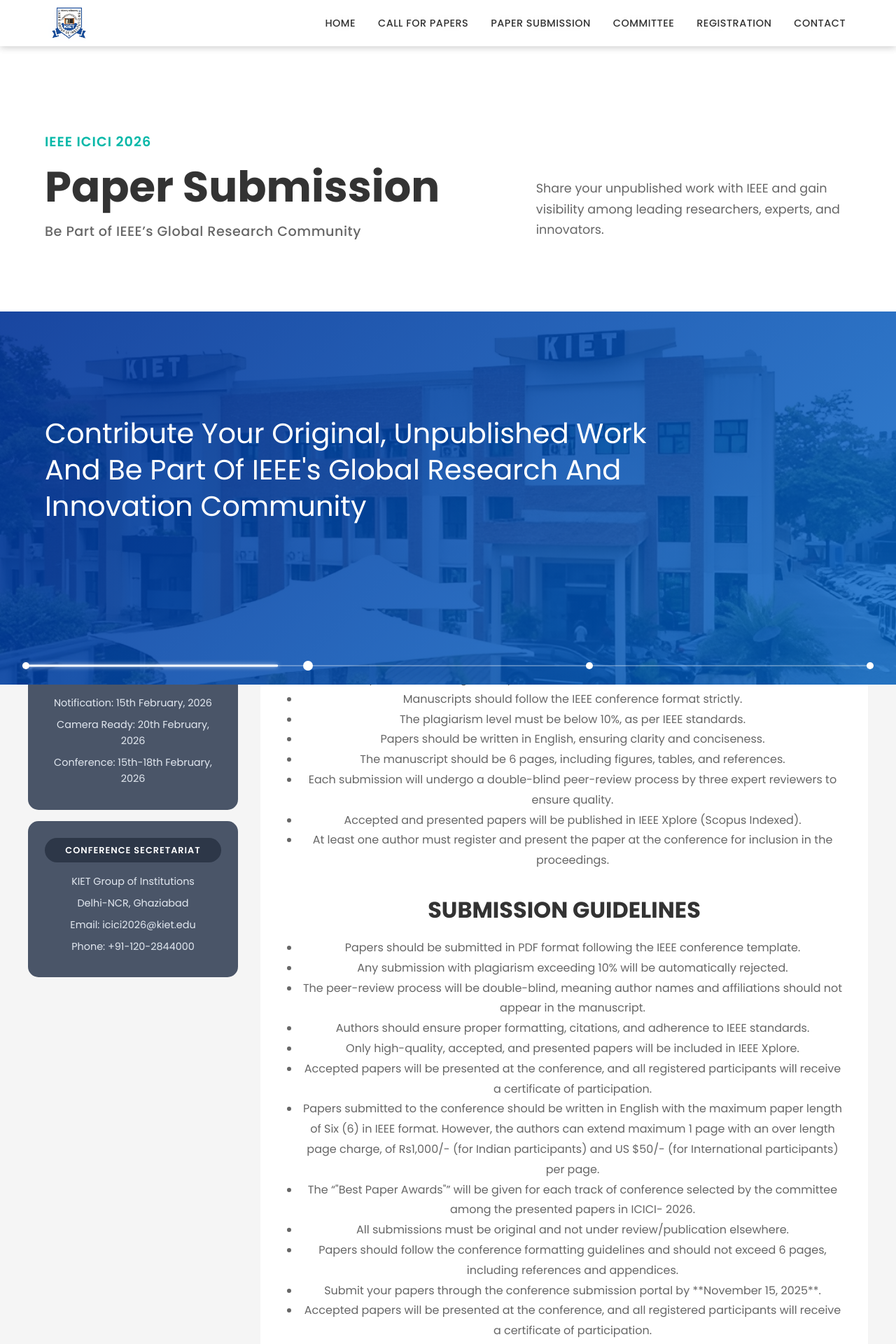
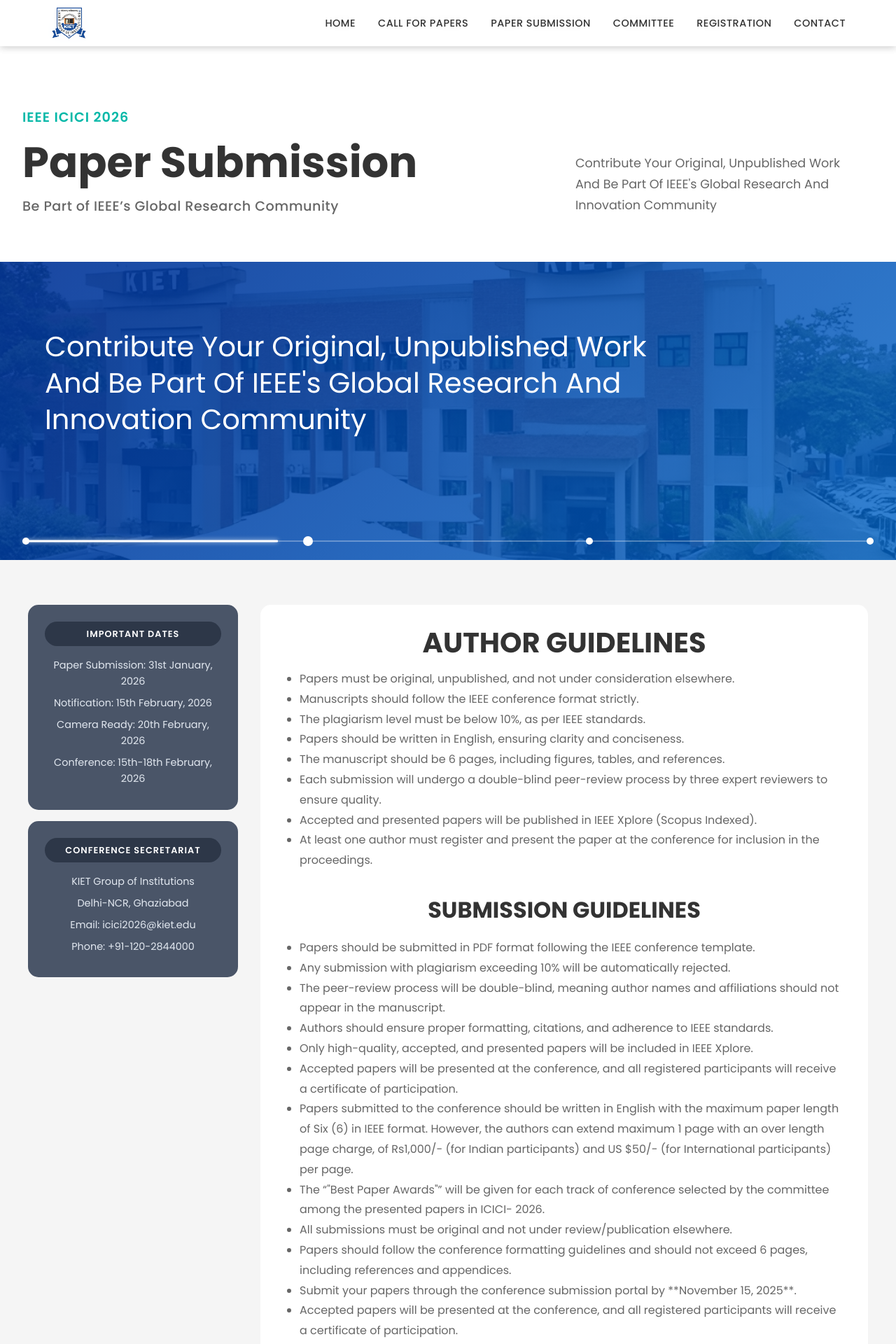
Before and after one commit to ArnavBhardwaj123/KIET_ICICI_2026, a React (Vite) app in the folder frontend/: page /paper-submission in a window 1280 px wide. Shown: the top 1920 px of the page at 70% size. Built offline with nearby package versions, Linux system fonts and the light colour scheme.

Commit message:
Fixed hero section of pages

```diff
--- a/frontend/src/pages/committee.jsx
+++ b/frontend/src/pages/committee.jsx
@@ -388,11 +388,11 @@
         <div
           style={{
             backgroundColor: "white",
-            height: "50%",
+            height: "40%",
             display: "flex",
             alignItems: "center",
             justifyContent: "space-between",
-            padding: "0 4rem",
+            padding: "0 2rem",
             position: "relative",
           }}
         >
@@ -473,7 +473,7 @@
         <div
           style={{
             position: "relative",
-            height: "75%",
+            height: "60%",
             backgroundImage: `url(${slides[currentSlide].backgroundImage})`,
             backgroundSize: "120%",
             backgroundPosition: "center",
--- a/frontend/src/pages/home.jsx
+++ b/frontend/src/pages/home.jsx
@@ -679,8 +679,7 @@
               }}
             >
               Shaping the Future of<br />
-              Intelligent<br />
-              Computing
+              Intelligent Computing
             </h1>
           </div>
 
--- a/frontend/src/pages/papersubmission.jsx
+++ b/frontend/src/pages/papersubmission.jsx
@@ -74,11 +74,11 @@
         <div
           style={{
             backgroundColor: "white",
-            height: "50%",
+            height: "40%",
             display: "flex",
             alignItems: "center",
             justifyContent: "space-between",
-            padding: "0 4rem",
+            padding: "0 2rem",
             position: "relative",
           }}
         >
@@ -149,9 +149,9 @@
                 textAlign: "left",
               }}
             >
-              <div>Share your unpublished work with IEEE and gain</div>
-              <div>visibility among leading researchers, experts, and</div>
-              <div>innovators.</div>
+              <div>Contribute Your Original, Unpublished Work</div>
+              <div>And Be Part Of IEEE's Global Research And</div>
+              <div>Innovation Community</div>
             </div>
           </div>
         </div>
@@ -160,7 +160,7 @@
         <div
           style={{
             position: "relative",
-            height: "75%",
+            height: "60%",
             backgroundImage: `url(${slides[currentSlide].backgroundImage})`,
             backgroundSize: "120%",
             backgroundPosition: "center",
@@ -396,6 +396,7 @@
                   color: "#666",
                   lineHeight: "1.8",
                   paddingLeft: "1.5rem",
+                  textAlign: "left",
                 }}
               >
                 <li>Papers must be original, unpublished, and not under consideration elsewhere.</li>
@@ -428,6 +429,7 @@
                   color: "#666",
                   lineHeight: "1.8",
                   paddingLeft: "1.5rem",
+                  textAlign: "left",
                 }}
               >
                 <li>Papers should be submitted in PDF format following the IEEE conference template.</li>
@@ -502,6 +504,7 @@
                   color: "#666",
                   lineHeight: "1.8",
                   paddingLeft: "1.5rem",
+                  textAlign: "left",
                 }}
               >
                 <li>Authors should create an account on the Microsoft CMT platform for submission.</li>
```
